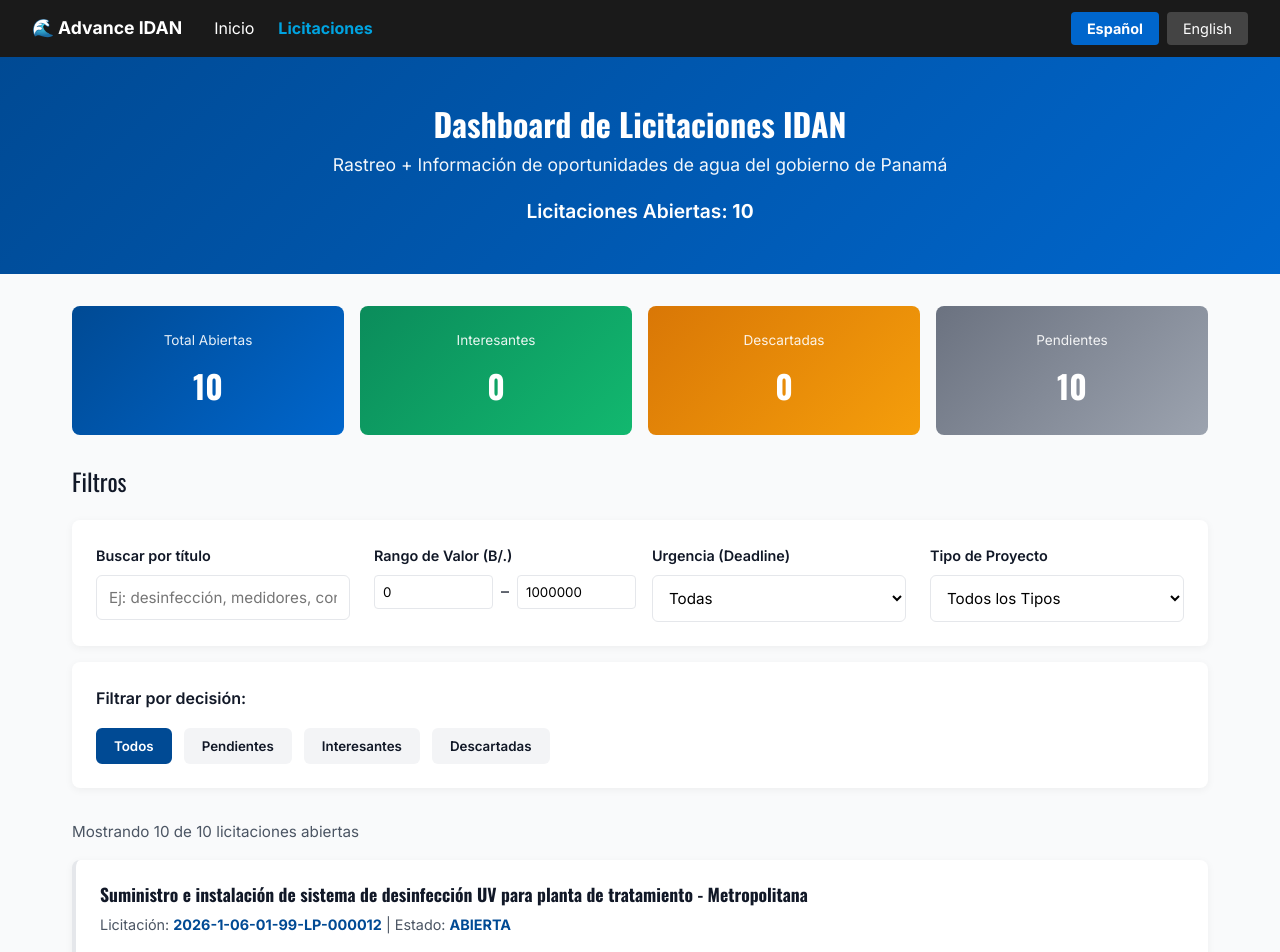
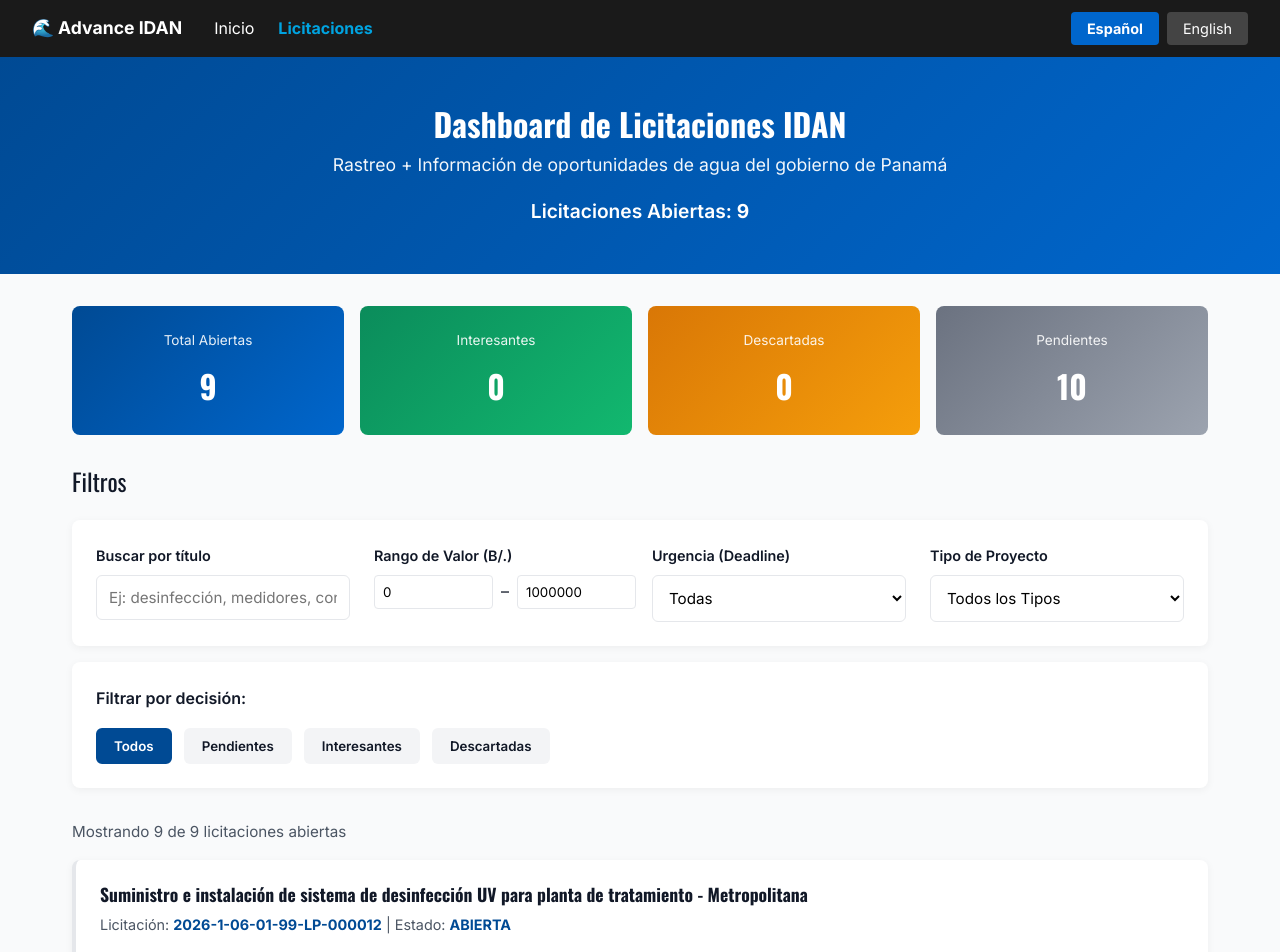
Before and after one commit to MbethencourtM4X/advance-research, a Next.js app: page /tenders in a window 1280 px wide. Shown: the top 952 px of the page. Built offline with nearby package versions, Linux system fonts and the light colour scheme.

Commit message:
Filter: Show only ABIERTA tenders (remove VIGENTE)

```diff
--- a/app/tenders/page.js
+++ b/app/tenders/page.js
@@ -103,7 +103,7 @@ export default function TendersPage() {
       if (advancedFilters.searchQuery && !String(titleField).toLowerCase().includes(advancedFilters.searchQuery.toLowerCase())) return false;
 
       if (advancedFilters.estado === 'open') {
-        if (t.estado !== 'ABIERTA' && t.estado !== 'VIGENTE') return false;
+        if (t.estado !== "ABIERTA") return false;
       }
 
       return true;
@@ -111,7 +111,7 @@ export default function TendersPage() {
   };
 
   const stats = {
-    total: tenders.filter(t => t.estado === 'ABIERTA' || t.estado === 'VIGENTE').length,
+    total: tenders.filter(t => t.estado === "ABIERTA").length,
     interested: Object.values(decisions).filter(d => d?.choice === 'yes').length,
     notInterested: Object.values(decisions).filter(d => d?.choice === 'no').length,
     pending: tenders.filter(t => t.estado === 'ABIERTA' || t.estado === 'VIGENTE').length - Object.keys(decisions).length
```
